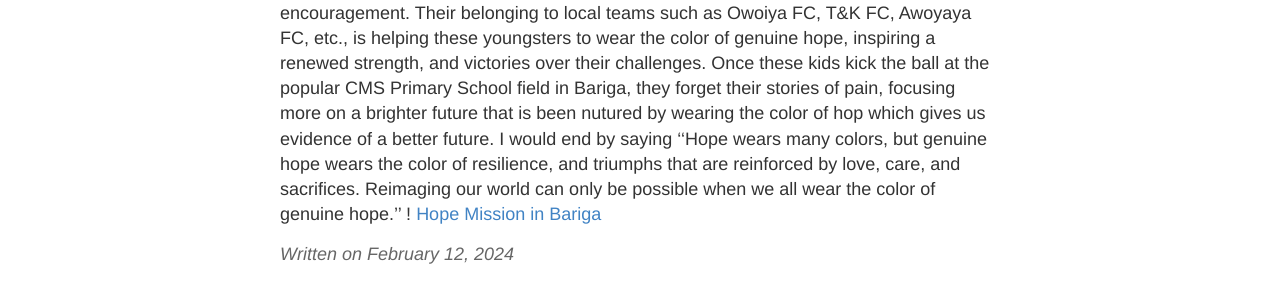
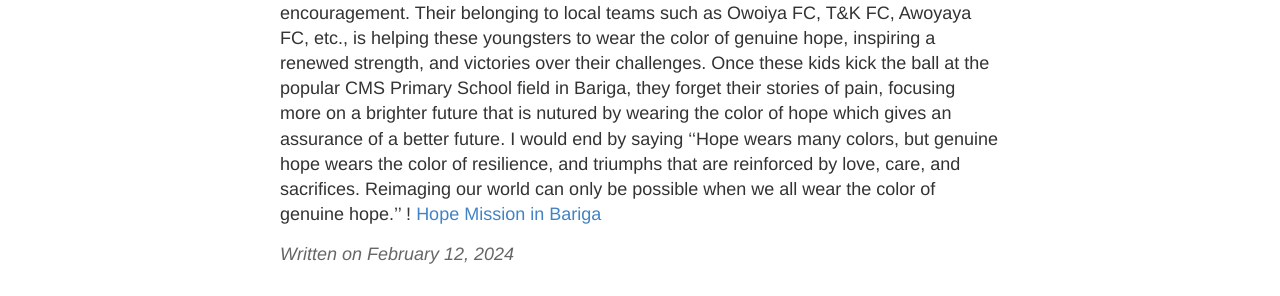
Before and after one commit to ilegbusi/ilegbusi.github.io, a Jekyll site: the page built from _posts/2024-02-12-Afirika-Wa.md, in a window 1280 px wide. Shown: the part 903-1199 px from the top of the page. Built offline with Jekyll 4.4.1, drawn with Linux system fonts in a browser that asks for light colours; some of the changed text lies outside the part shown.

Commit message:
Updated 2024-02-23-The-Color-of-Hope

```diff
--- a/_posts/2024-02-12-Afirika-Wa.md
+++ b/_posts/2024-02-12-Afirika-Wa.md
@@ -5,6 +5,6 @@ title: The Color of Hope!
 
  Have you ever thought of achieving your big dreams without a process, or ever consider to stop dreaming when there are no results. Considering these issues and the imperfect situations that many kids in Africa are passing through and the prevalence of ingenuine hope mission has led to my curiosity to know about ''The Color of Hope in Africa.''
  As a young boy growing up in disadvantaged community, I enjoyed playing soccer in Madayese and Igboliki area of Odopetu southwestern Nigeria. Admist the harsh socio-economic and poor environmental conditions that affected livelihood in this neighborhood, many kids like me found peace, happiness, and created memories kicking the ball with our feet playing for such local teams as Greater Tomorrow FC. This was more than a game of soccer, it became a lifestly that redefines our dreams, an attitude that initiates us into adulthood, baptizing us out of the everyday ghetto lives characterized  by social ills, crimes, and delinquencies.
- This story reflects the lives of many kids who are surviving the harsh realities in many low-income communities in Africa. Despite the community they live in, many kids are finding hope playing for local football academy that could in driving their dreams. The need to give recognition to these institutions and to offer more support for these juveniles in becoming champions while navigating the intricacies of life calls for urgent attention. If not, many of these under 13 and 14 youngsters who had dream of becoming great like their idols; Victor Osimhen, Lionel Messi, Christiano Ronaldo, Mohammed Sallah, Mbappe, and Benzema, may give up without proper support and encouragement. Their belonging to local teams such as Owoiya FC, T&K FC, Awoyaya FC, etc., is helping these youngsters to wear the color of genuine hope, inspiring a renewed strength, and victories over their challenges. Once these kids kick the ball at the popular CMS Primary School field in Bariga, they forget their stories of pain, focusing more on a brighter future that is been nutured by wearing the color of hop which gives us evidence of a better future.
+ This story reflects the lives of many kids who are surviving the harsh realities in many low-income communities in Africa. Despite the community they live in, many kids are finding hope playing for local football academy that could in driving their dreams. The need to give recognition to these institutions and to offer more support for these juveniles in becoming champions while navigating the intricacies of life calls for urgent attention. If not, many of these under 13 and 14 youngsters who had dream of becoming great like their idols; Victor Osimhen, Lionel Messi, Christiano Ronaldo, Mohammed Sallah, Mbappe, and Benzema, may give up without proper support and encouragement. Their belonging to local teams such as Owoiya FC, T&K FC, Awoyaya FC, etc., is helping these youngsters to wear the color of genuine hope, inspiring a renewed strength, and victories over their challenges. Once these kids kick the ball at the popular CMS Primary School field in Bariga, they forget their stories of pain, focusing more on a brighter future that is nutured by wearing the color of hope which gives an assurance of a better future.
  I would end by saying ''Hope wears many colors, but genuine hope wears the color of resilience, and triumphs that are reinforced by love, care, and sacrifices. Reimaging our world can only be possible when we all wear the color of genuine hope.''
 ! [Hope Mission in Bariga](../images/HOPEAMBASSADORSINBARIGA.jpg)
```
